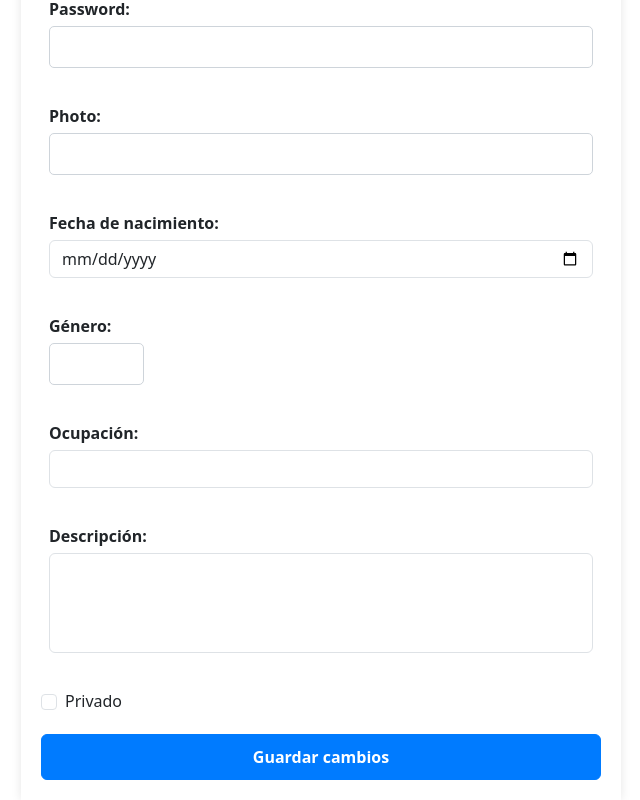
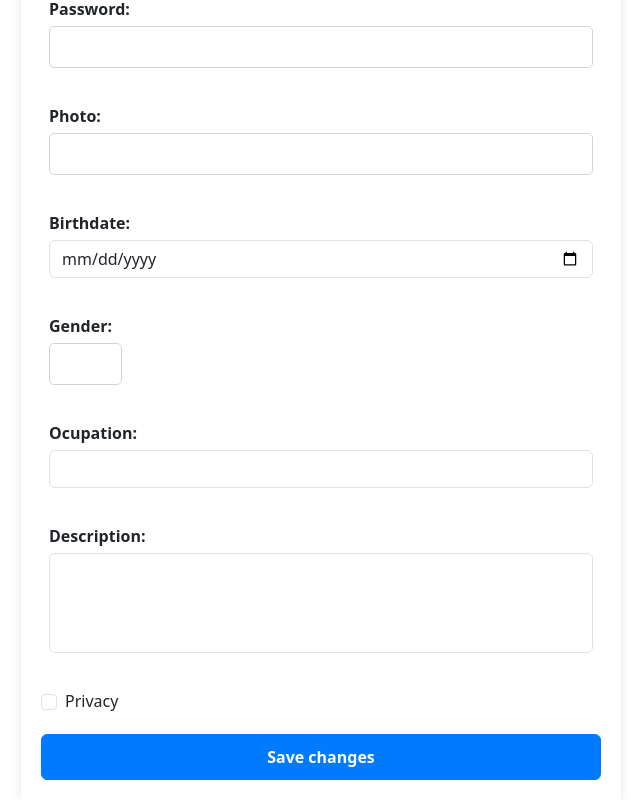
Before and after one commit to VictorFernandezEscriva/lplan, an Angular app in the folder backoffice/: page /register in a window 1280 px wide. Shown: the part 743-1543 px from the top of the page, without its empty margins (319-959 px from the left). Built offline with nearby package versions, Linux system fonts and the light colour scheme.

Commit message:
Terminado traducción

```diff
--- a/backoffice/src/app/components/register/register.component.html
+++ b/backoffice/src/app/components/register/register.component.html
@@ -47,28 +47,28 @@
         </div>
       </div>
       <div class="form-group">
-        <label for="birthdateUser">Fecha de nacimiento:</label>
+        <label for="birthdateUser">Birthdate:</label>
         <input type="date" id="birthdateUser" formControlName="birthdateUser" class="form-control">
       </div>
       <div class="form-group">
-        <label for="genderUser">Género:</label>
+        <label for="genderUser">Gender:</label>
         <select id="genderUser" formControlName="genderUser" class="form-control">
-          <option value="male">Masculino</option>
-          <option value="female">Femenino</option>
+          <option value="male">Male</option>
+          <option value="female">Female</option>
         </select>
       </div>
 
       <div class="form-group">
-        <label for="ocupationUser">Ocupación:</label>
+        <label for="ocupationUser">Ocupation:</label>
         <input type="string" id="ocupationUser" formControlName="ocupationUser" class="form-control">
       </div>
       <div class="form-group">
-        <label for="descriptionUser">Descripción:</label>
+        <label for="descriptionUser">Description:</label>
         <input type="string" id="descriptionUser" formControlName="descriptionUser" class="form-control">
       </div>
       <div class="form-group form-check">
-        <input type="checkbox" class="form-check-input" id="privacyUser" name="privacyUser">
-        <label class="form-check-label" for="privacyUser">Privado</label>
+        <input type="checkbox" class="form-check-input" id="privacyUser" name="privacyUser" formControlName="privacyUser">
+        <label class="form-check-label" for="privacyUser">Privacy</label>
       </div>
 
-      <button class="btn btn-primary" (click)="openModal()">Guardar cambios</button>  </form>
+      <button class="btn btn-primary" (click)="openModal()">Save changes</button>  </form>
```
